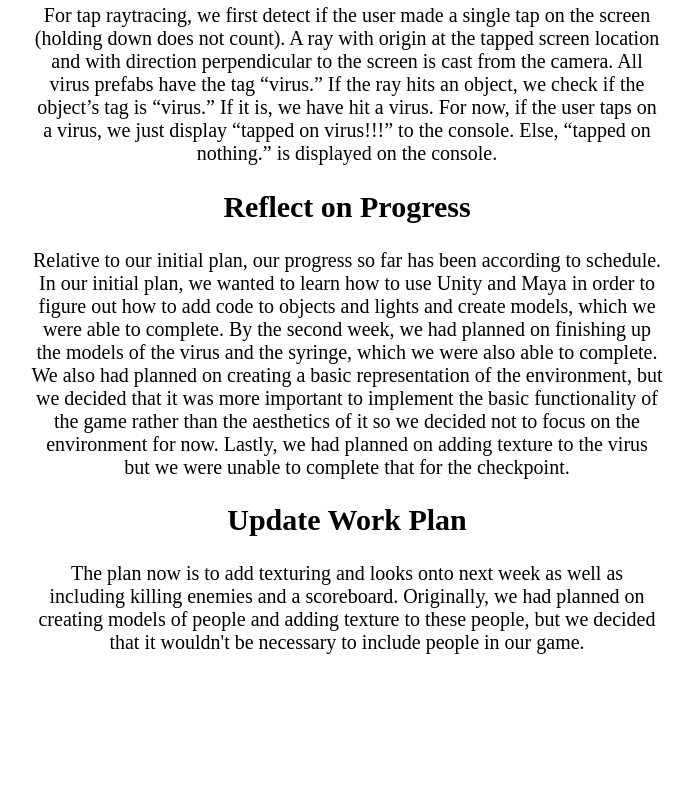
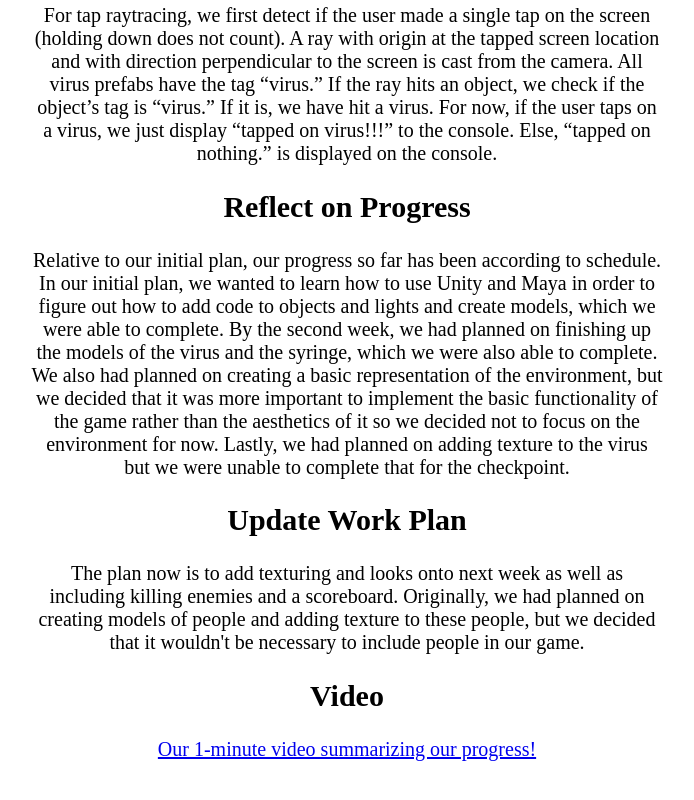
Before and after one commit to christinealuo/184-checkpoint, a plain HTML site: page index.html in a window 1280 px wide. Shown: the part 764-1564 px from the top of the page, without its empty margins (293-987 px from the left). Before the commit the page ends 1482 px from the top, so only its background shows below. Drawn offline with Linux system fonts and the light colour scheme.

Commit message:
Add files via upload

```diff
--- a/index.html
+++ b/index.html
@@ -54,6 +54,9 @@
       Originally, we had planned on creating models of people and adding texture to these people, but we decided that it
       wouldn't be necessary to include people in our game.
     </p>
+    <h2>Video</h2>
+    <a href="https://drive.google.com/file/d/1r_7q7ZUVOnX2I-Z2gyJFHHoQ5njxZGzh/view">Our 1-minute video summarizing our
+      progress!</a>
   </div>
 </body>
 
```
